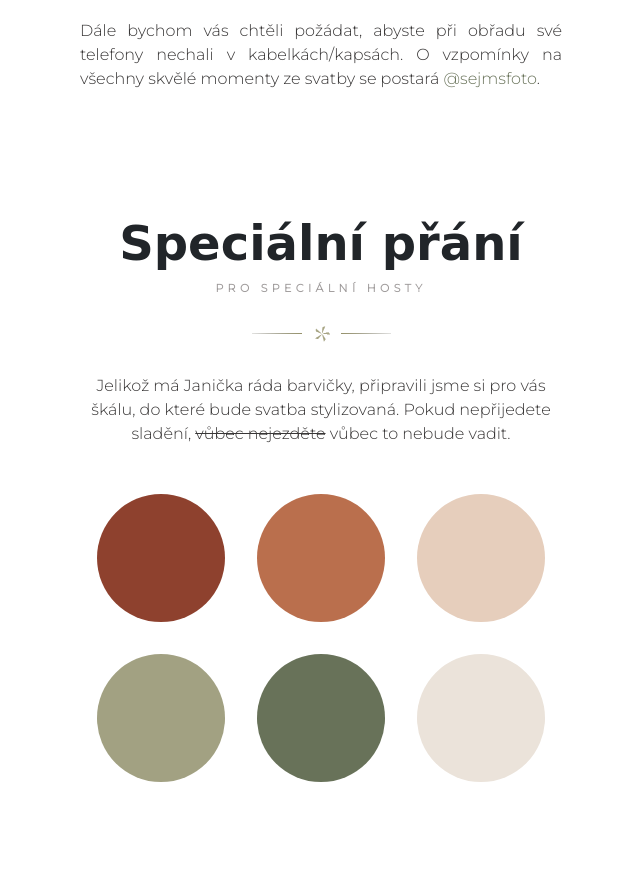
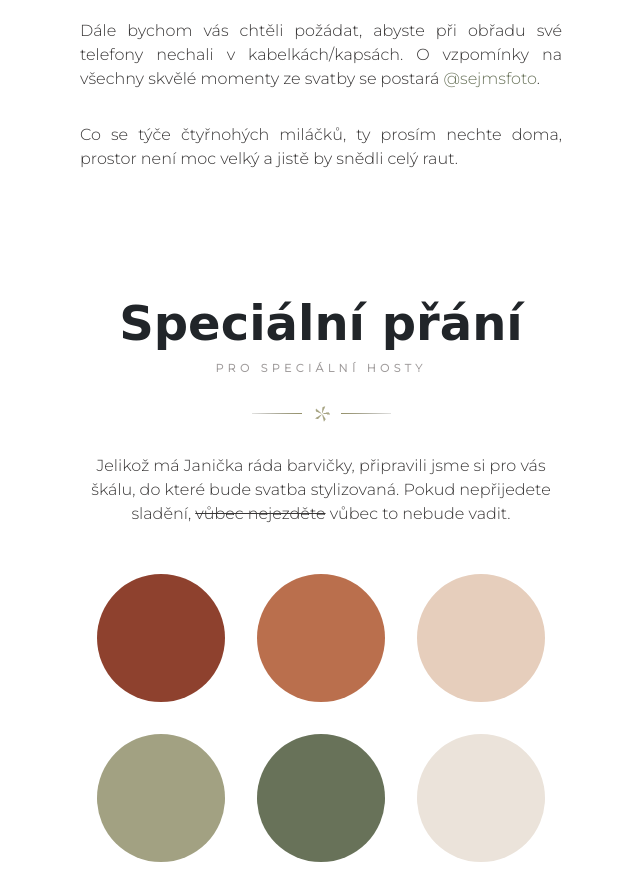
Before and after one commit to PavelVais/svatebniweb, a website: page index.html in a window 1280 px wide. Shown: the part 3880-4771 px from the top of the page, without its empty margins (319-959 px from the left). Drawn offline with nearby package versions, Linux system fonts and the light colour scheme; a web font is replaced by a local one.

Commit message:
Textace - doplneni

```diff
--- a/index.html
+++ b/index.html
@@ -195,6 +195,9 @@
                 Dále bychom vás chtěli požádat, abyste při obřadu své telefony nechali v kabelkách/kapsách.
                 O vzpomínky na všechny skvělé momenty ze svatby se postará <a href="https://www.instagram.com/sejmsfot">@sejmsfoto</a>.
             </p>
+            <p>
+                Co se týče čtyřnohých miláčků, ty prosím nechte doma, prostor není moc velký a jistě by snědli celý raut.
+            </p>
         </section>
     </div>
 
```
